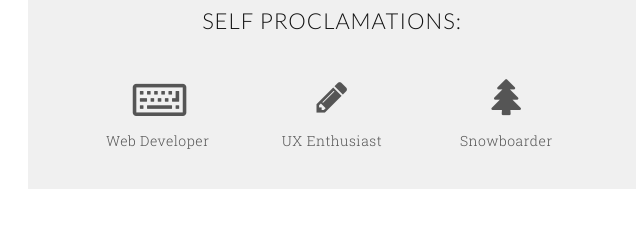
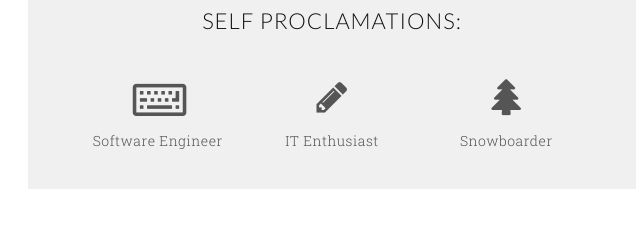
Before and after one commit to guoanl/James, a plain HTML site: page v1-master/index.html in a window 1280 px wide. Shown: the part 1280-1520 px from the top of the page, 308-948 px from the left. Drawn offline with nearby package versions, Linux system fonts and the light colour scheme.

Commit message:
Update index.html

```diff
--- a/v1-master/index.html
+++ b/v1-master/index.html
@@ -80,11 +80,11 @@
                             <!-- <h4>Self Proclamations:</h4> -->
                             <div class="tldr-proc">
                                 <div class="tldr-icon" id="tldr-keyboard"><i class="fa fa-keyboard-o"></i></div>
-                                <h5>Web Developer</h5>
+                                <h5>Software Engineer</h5>
                             </div>
                             <div class="tldr-proc">
                                 <div class="tldr-icon"><i class="fa fa-pencil"></i></div>
-                                <h5>UX Enthusiast</h5>
+                                <h5>IT Enthusiast</h5>
                             </div>
                             <div class="tldr-proc">
                                 <div class="tldr-icon"><i class="fa fa-tree"></i></div>
```
